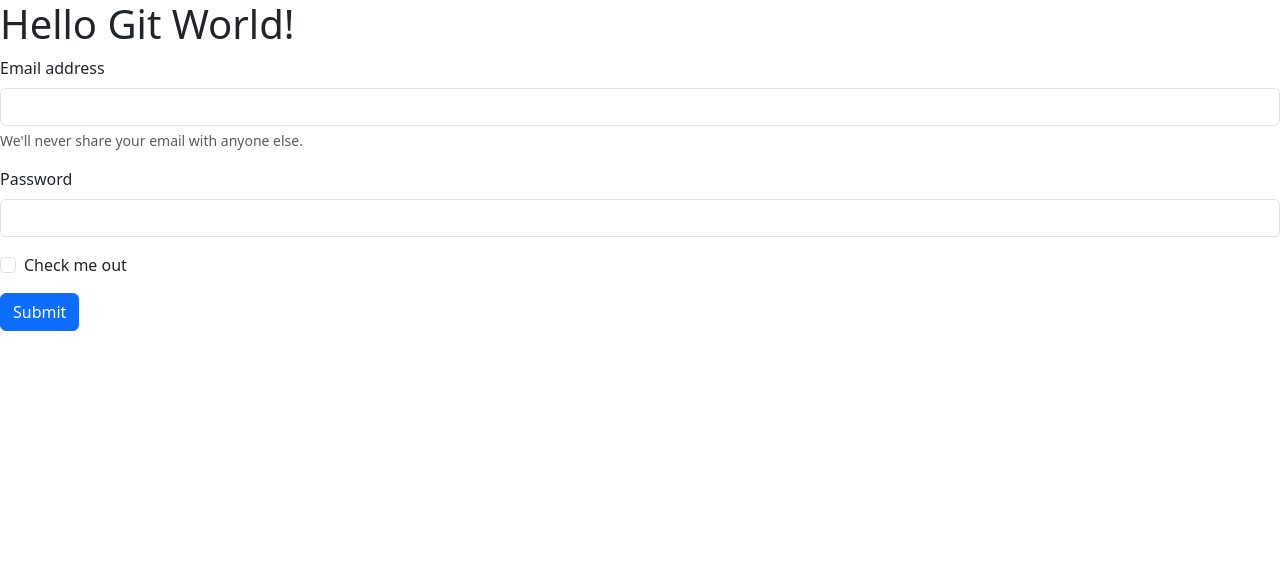
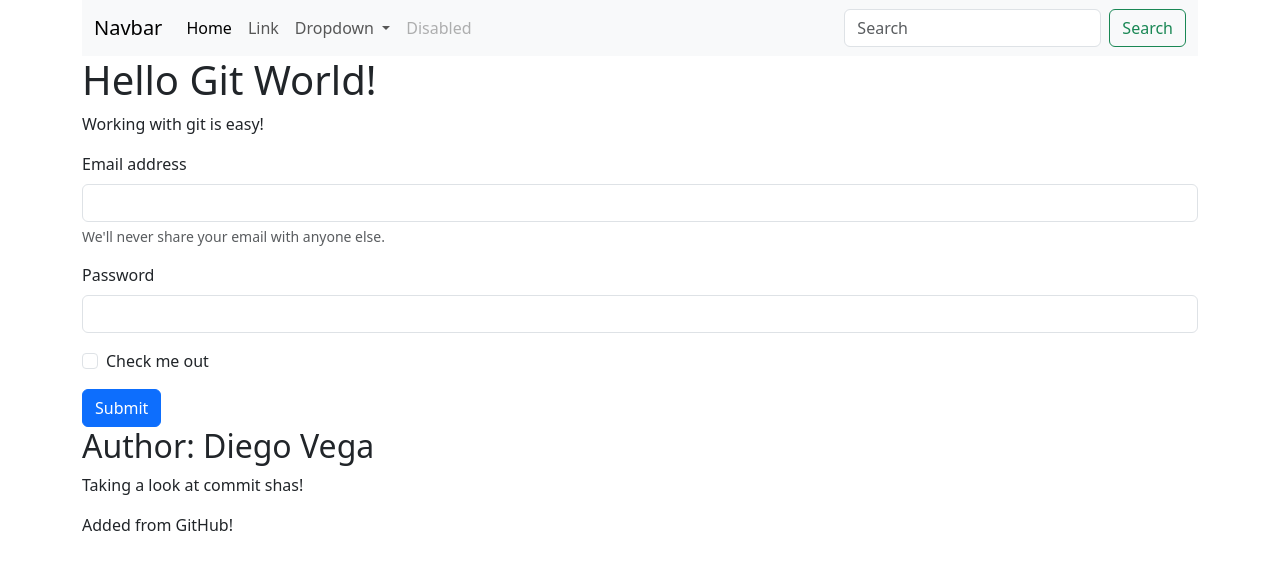
Before and after one commit to DiegoVega87/GitGitHubMasterclass, a plain HTML site: page index.html in a window 1280 px wide. Drawn offline with nearby package versions, Linux system fonts and the light colour scheme.

Commit message:
Add navigation bar + sign in form

```diff
--- a/index.html
+++ b/index.html
@@ -2,7 +2,50 @@
 <html>
     <link href="https://cdn.jsdelivr.net/npm/bootstrap@5.3.0/dist/css/bootstrap.min.css" rel="stylesheet" integrity="sha384-9ndCyUaIbzAi2FUVXJi0CjmCapSmO7SnpJef0486qhLnuZ2cdeRhO02iuK6FUUVM" crossorigin="anonymous">
     <body>
+        <div class = "container">
+
+            <nav class="navbar navbar-expand-lg bg-body-tertiary">
+                <div class="container-fluid">
+                <a class="navbar-brand" href="#">Navbar</a>
+                <button class="navbar-toggler" type="button" data-bs-toggle="collapse" data-bs-target="#navbarSupportedContent" aria-controls="navbarSupportedContent" aria-expanded="false" aria-label="Toggle navigation">
+                    <span class="navbar-toggler-icon"></span>
+                </button>
+                <div class="collapse navbar-collapse" id="navbarSupportedContent">
+                    <ul class="navbar-nav me-auto mb-2 mb-lg-0">
+                    <li class="nav-item">
+                        <a class="nav-link active" aria-current="page" href="#">Home</a>
+                    </li>
+                    <li class="nav-item">
+                        <a class="nav-link" href="#">Link</a>
+                    </li>
+                    <li class="nav-item dropdown">
+                        <a class="nav-link dropdown-toggle" href="#" role="button" data-bs-toggle="dropdown" aria-expanded="false">
+                        Dropdown
+                        </a>
+                        <ul class="dropdown-menu">
+                        <li><a class="dropdown-item" href="#">Action</a></li>
+                        <li><a class="dropdown-item" href="#">Another action</a></li>
+                        <li><hr class="dropdown-divider"></li>
+                        <li><a class="dropdown-item" href="#">Something else here</a></li>
+                        </ul>
+                    </li>
+                    <li class="nav-item">
+                        <a class="nav-link disabled">Disabled</a>
+                    </li>
+                    </ul>
+                    <form class="d-flex" role="search">
+                    <input class="form-control me-2" type="search" placeholder="Search" aria-label="Search">
+                    <button class="btn btn-outline-success" type="submit">Search</button>
+                    </form>
+                </div>
+                </div>
+            </nav>
+
             <h1> Hello Git World!</h1>
+
+            <div>
+                <p> Working with git is easy!</p>
+            </div>
 
             <form>
                 <div class="mb-3">
@@ -21,6 +64,19 @@
                 <button type="submit" class="btn btn-primary">Submit</button>
               </form>
 
+            <h2>Author: Diego Vega</h2>
+
+            <div>
+                <p> Taking a look at commit shas!</p>
+            </div>
+
+            <div>
+                <p> Added from GitHub!</p>
+            </div>
+
+            <!--Some comments-->
+
+        </div>
     </body>
 
     <script src="https://cdn.jsdelivr.net/npm/@popperjs/core@2.11.8/dist/umd/popper.min.js" integrity="sha384-I7E8VVD/ismYTF4hNIPjVp/Zjvgyol6VFvRkX/vR+Vc4jQkC+hVqc2pM8ODewa9r" crossorigin="anonymous"></script>
```
Lines whose indentation alone changed are shown as unchanged.
